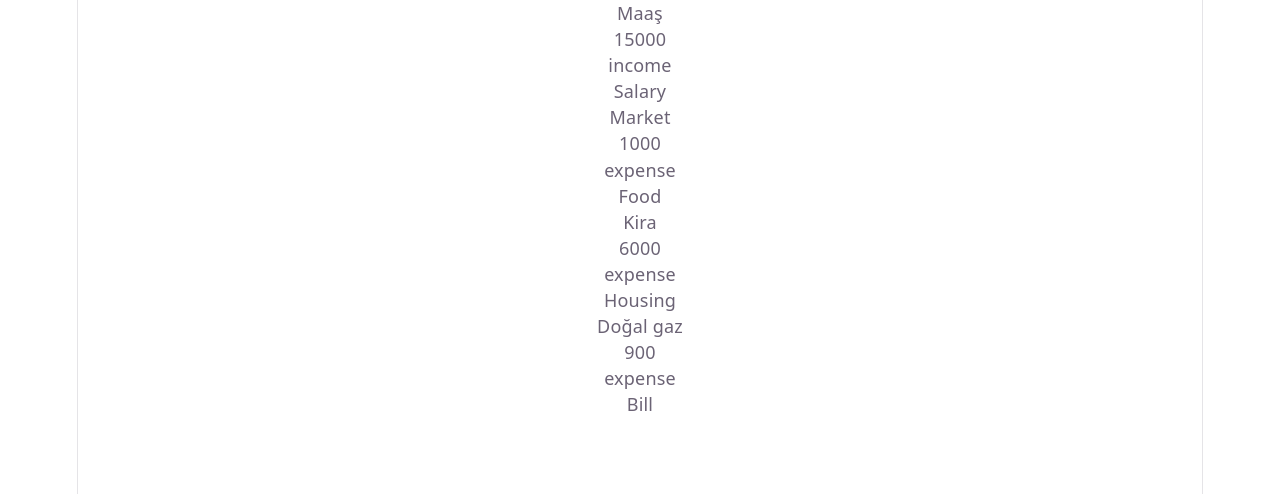
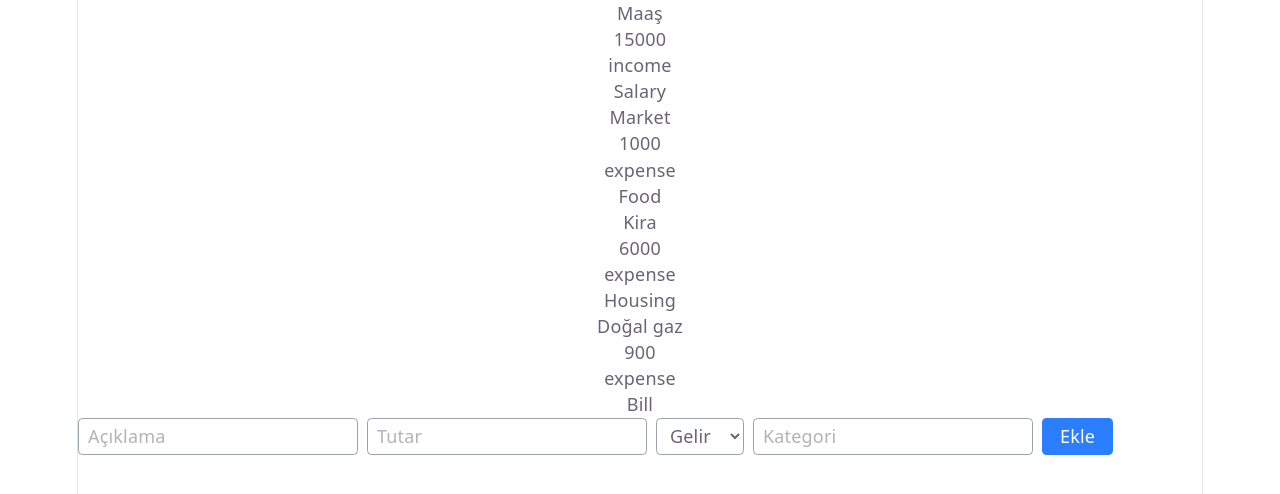
Before and after one commit to EniseAslan/Expense_Tracker, a React (Vite) app in the folder expense-tracker/: page / in a window 1280 px wide. Shown: the top 494 px of the page. Built offline with nearby package versions, Linux system fonts and the light colour scheme.

Commit message:
feat: add ExpenseForm with controlled inputs and number conversion

```diff
--- a/expense-tracker/src/App.jsx
+++ b/expense-tracker/src/App.jsx
@@ -2,6 +2,7 @@ import { useState } from 'react'
 
 import './App.css'
 import ExpenseList from './ExpenseList'
+import ExpenseForm from './ExpenseForm'
 
 function App() {
  const [entries ,setEntries]=useState([
@@ -11,11 +12,15 @@ function App() {
   {id: 4, description:"Doğal gaz", amount:900, type:"expense", category: "Bill"},
  ])
 
-
+ const [form, setForm] = useState({ description: "", amount: "", type: "income", category: "" })
+function handleAdd(entry) {
+  setEntries((prev) => [...prev, { id: Date.now(), ...entry, amount: Number(entry.amount) }])
+}
   return (
     <>
     <div>
     <ExpenseList entries={entries} />
+    <ExpenseForm form={form} onChange={setForm} onAdd={handleAdd} />
     </div>
     </>
   )
--- /dev/null
+++ b/expense-tracker/src/ExpenseForm.jsx
@@ -0,0 +1,45 @@
+function ExpenseForm({ form, onChange, onAdd }) {
+  function handleSubmit() {
+    onAdd(form)
+    onChange({ description: "", amount: "", type: "income", category: "" })
+  }
+
+  return (
+    <div className="flex gap-2 flex-wrap">
+      <input
+        type="text"
+        placeholder="Açıklama"
+        value={form.description}
+        onChange={(e) => onChange({ ...form, description: e.target.value })}
+        className="border border-gray-400 rounded px-2 py-1"
+      />
+      <input
+        type="number"
+        placeholder="Tutar"
+        value={form.amount}
+        onChange={(e) => onChange({ ...form, amount: e.target.value })}
+        className="border border-gray-400 rounded px-2 py-1"
+      />
+      <select
+        value={form.type}
+        onChange={(e) => onChange({ ...form, type: e.target.value })}
+        className="border border-gray-400 rounded px-2 py-1"
+      >
+        <option value="income">Gelir</option>
+        <option value="expense">Gider</option>
+      </select>
+      <input
+        type="text"
+        placeholder="Kategori"
+        value={form.category}
+        onChange={(e) => onChange({ ...form, category: e.target.value })}
+        className="border border-gray-400 rounded px-2 py-1"
+      />
+      <button onClick={handleSubmit} className="bg-blue-500 text-white px-4 py-1 rounded">
+        Ekle
+      </button>
+    </div>
+  )
+}
+
+export default ExpenseForm
```
